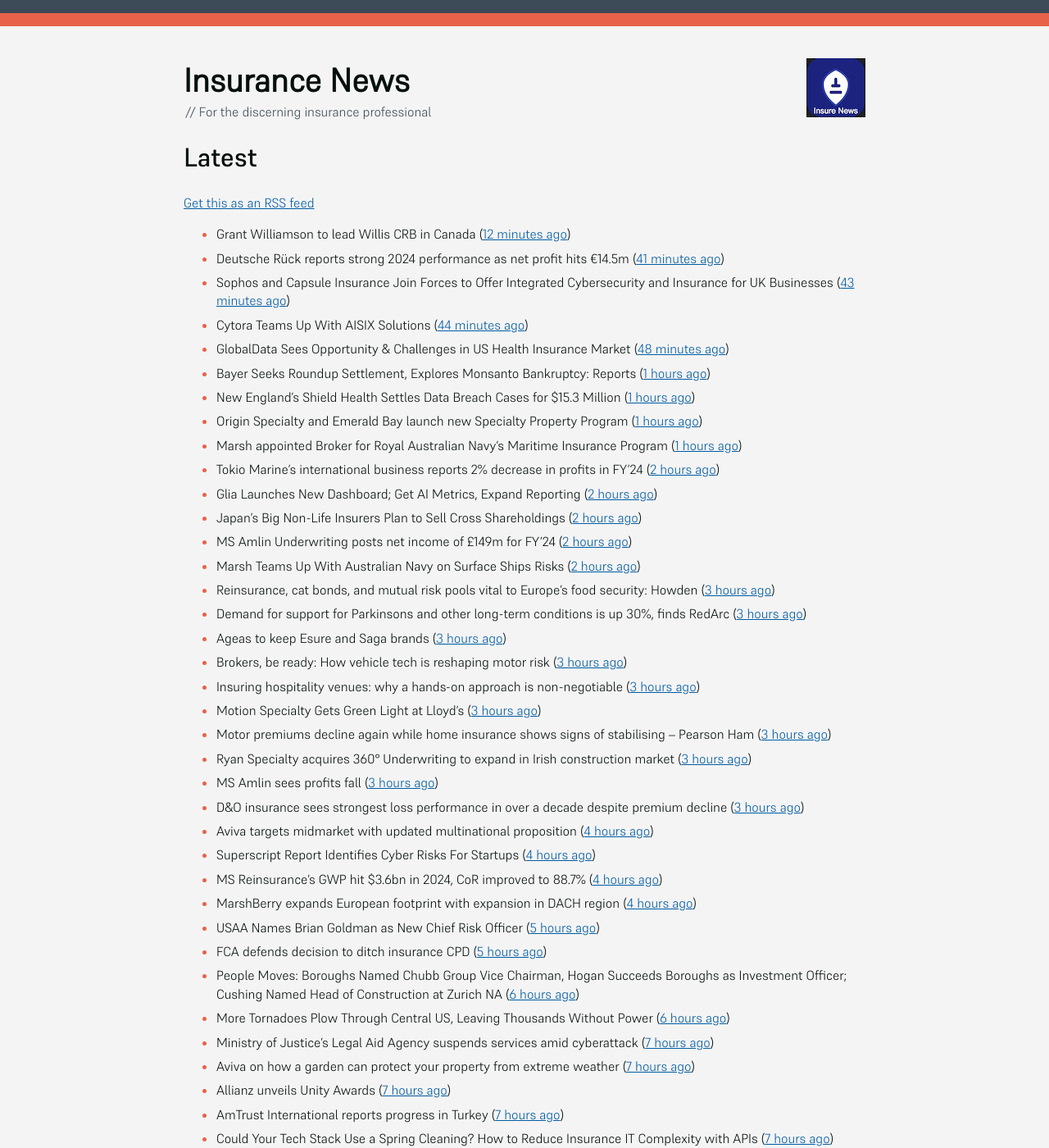
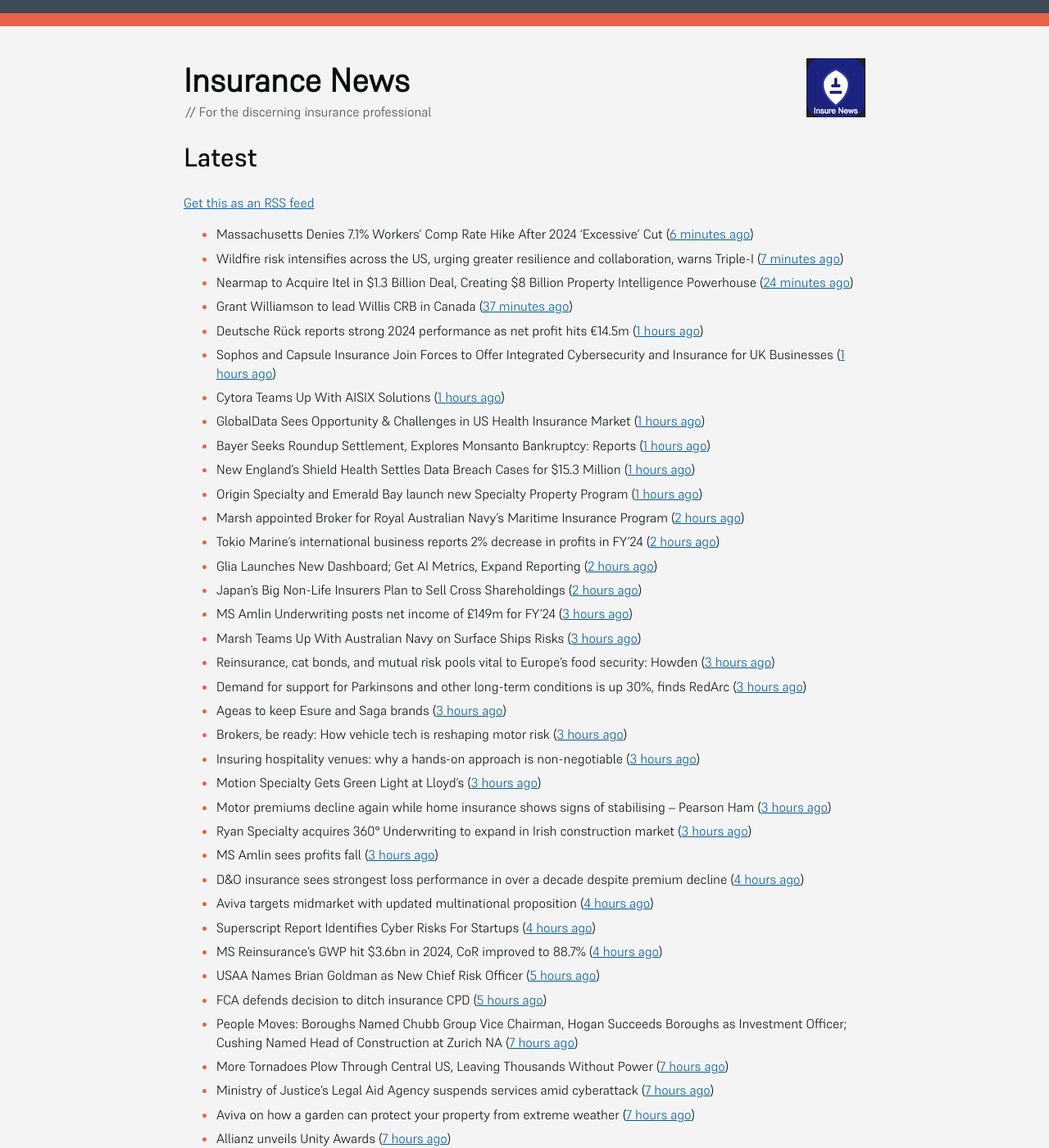
Before and after one commit to mat-0/feeds.thechels.uk, a Jekyll site: the page built from index.md, in a window 1280 px wide and 1400 px high. Shown: the whole window at 82% size. Built offline with Jekyll 4.4.1, drawn with Linux system fonts in a browser that asks for light colours; some of the changed text lies outside the part shown.

Commit message:
New Feed

```diff
--- a/index.md
+++ b/index.md
@@ -8,20 +8,23 @@ description: Latest Updates
 [Get this as an RSS feed](/feed.rss)
 
 <!-- news_marker starts -->
-- Grant Williamson to lead Willis CRB in Canada ([12 minutes ago](https://www.reinsurancene.ws/grant-williamson-to-lead-willis-crb-in-canada/))
-- Deutsche Rück reports strong 2024 performance as net profit hits €14.5m ([41 minutes ago](https://www.reinsurancene.ws/deutsche-ruck-reports-strong-2024-performance-as-net-profit-hits-e14-5m/))
-- Sophos and Capsule Insurance Join Forces to Offer Integrated Cybersecurity and Insurance for UK Businesses ([43 minutes ago](https://www.insurtechinsights.com/sophos-and-capsule-insurance-join-forces-to-offer-integrated-cybersecurity-and-insurance-for-uk-businesses/))
-- Cytora Teams Up With AISIX Solutions ([44 minutes ago](https://insurance-edge.net/2025/05/20/cytora-teams-up-with-aisix-solutions/))
-- GlobalData Sees Opportunity & Challenges in US Health Insurance Market ([48 minutes ago](https://insurance-edge.net/2025/05/20/globaldata-sees-opportunity-challenges-in-us-health-insurance-market/))
+- Massachusetts Denies 7.1% Workers’ Comp Rate Hike After 2024 ‘Excessive’ Cut ([6 minutes ago](https://www.insurancejournal.com/news/east/2025/05/20/824489.htm))
+- Wildfire risk intensifies across the US, urging greater resilience and collaboration, warns Triple-I ([7 minutes ago](https://www.reinsurancene.ws/wildfire-risk-intensifies-across-the-us-urging-greater-resilience-and-collaboration-warns-triple-i/))
+- Nearmap to Acquire Itel in $1.3 Billion Deal, Creating $8 Billion Property Intelligence Powerhouse ([24 minutes ago](https://www.insurtechinsights.com/nearmap-to-acquire-itel-in-1-3-billion-deal-creating-8-billion-property-intelligence-powerhouse/))
+- Grant Williamson to lead Willis CRB in Canada ([37 minutes ago](https://www.reinsurancene.ws/grant-williamson-to-lead-willis-crb-in-canada/))
+- Deutsche Rück reports strong 2024 performance as net profit hits €14.5m ([1 hours ago](https://www.reinsurancene.ws/deutsche-ruck-reports-strong-2024-performance-as-net-profit-hits-e14-5m/))
+- Sophos and Capsule Insurance Join Forces to Offer Integrated Cybersecurity and Insurance for UK Businesses ([1 hours ago](https://www.insurtechinsights.com/sophos-and-capsule-insurance-join-forces-to-offer-integrated-cybersecurity-and-insurance-for-uk-businesses/))
+- Cytora Teams Up With AISIX Solutions ([1 hours ago](https://insurance-edge.net/2025/05/20/cytora-teams-up-with-aisix-solutions/))
+- GlobalData Sees Opportunity & Challenges in US Health Insurance Market ([1 hours ago](https://insurance-edge.net/2025/05/20/globaldata-sees-opportunity-challenges-in-us-health-insurance-market/))
 - Bayer Seeks Roundup Settlement, Explores Monsanto Bankruptcy: Reports ([1 hours ago](https://www.insurancejournal.com/news/national/2025/05/20/824477.htm))
 - New England’s Shield Health Settles Data Breach Cases for $15.3 Million ([1 hours ago](https://www.insurancejournal.com/news/east/2025/05/20/824475.htm))
 - Origin Specialty and Emerald Bay launch new Specialty Property Program ([1 hours ago](https://www.reinsurancene.ws/origin-specialty-and-emerald-bay-launch-new-specialty-property-program/))
-- Marsh appointed Broker for Royal Australian Navy’s Maritime Insurance Program ([1 hours ago](https://www.reinsurancene.ws/marsh-appointed-broker-for-royal-australian-navys-maritime-insurance-program/))
+- Marsh appointed Broker for Royal Australian Navy’s Maritime Insurance Program ([2 hours ago](https://www.reinsurancene.ws/marsh-appointed-broker-for-royal-australian-navys-maritime-insurance-program/))
 - Tokio Marine’s international business reports 2% decrease in profits in FY’24 ([2 hours ago](https://www.reinsurancene.ws/tokio-marines-international-business-reports-2-decrease-in-profits-in-fy24/))
 - Glia Launches New Dashboard; Get AI Metrics, Expand Reporting ([2 hours ago](https://insurance-edge.net/2025/05/20/glia-launches-new-dashboard-get-ai-metrics-expand-reporting/))
 - Japan’s Big Non-Life Insurers Plan to Sell Cross Shareholdings ([2 hours ago](https://www.insurancejournal.com/news/international/2025/05/20/824468.htm))
-- MS Amlin Underwriting posts net income of £149m for FY’24 ([2 hours ago](https://www.reinsurancene.ws/ms-amlin-underwriting-posts-net-income-of-149m-for-fy24/))
-- Marsh Teams Up With Australian Navy on Surface Ships Risks ([2 hours ago](https://insurance-edge.net/2025/05/20/marsh-teams-up-with-australian-navy-on-surface-ships-risks/))
+- MS Amlin Underwriting posts net income of £149m for FY’24 ([3 hours ago](https://www.reinsurancene.ws/ms-amlin-underwriting-posts-net-income-of-149m-for-fy24/))
+- Marsh Teams Up With Australian Navy on Surface Ships Risks ([3 hours ago](https://insurance-edge.net/2025/05/20/marsh-teams-up-with-australian-navy-on-surface-ships-risks/))
 - Reinsurance, cat bonds, and mutual risk pools vital to Europe’s food security: Howden ([3 hours ago](https://www.reinsurancene.ws/reinsurance-cat-bonds-and-mutual-risk-pools-vital-to-europes-food-security-howden/))
 - Demand for support for Parkinsons and other long-term conditions is up 30%, finds RedArc ([3 hours ago](https://ifamagazine.com/demand-for-support-for-parkinsons-and-other-long-term-conditions-is-up-30-finds-redarc/))
 - Ageas to keep Esure and Saga brands ([3 hours ago](https://www.postonline.co.uk/news/7957788/ageas-to-keep-esure-and-saga-brands))
@@ -31,45 +34,43 @@ description: Latest Updates
 - Motor premiums decline again while home insurance shows signs of stabilising – Pearson Ham ([3 hours ago](https://www.insurancebusinessmag.com/uk/news/auto-motor/motor-premiums-decline-again-while-home-insurance-shows-signs-of-stabilising--pearson-ham-536267.aspx))
 - Ryan Specialty acquires 360° Underwriting to expand in Irish construction market ([3 hours ago](https://www.insurancebusinessmag.com/uk/news/breaking-news/ryan-specialty-acquires-360-underwriting-to-expand-in-irish-construction-market-536266.aspx))
 - MS Amlin sees profits fall ([3 hours ago](https://www.insurancebusinessmag.com/uk/news/breaking-news/ms-amlin-sees-profits-fall-536259.aspx))
-- D&O insurance sees strongest loss performance in over a decade despite premium decline ([3 hours ago](https://www.reinsurancene.ws/do-insurance-sees-strongest-loss-performance-in-over-a-decade-despite-premium-decline/))
+- D&O insurance sees strongest loss performance in over a decade despite premium decline ([4 hours ago](https://www.reinsurancene.ws/do-insurance-sees-strongest-loss-performance-in-over-a-decade-despite-premium-decline/))
 - Aviva targets midmarket with updated multinational proposition ([4 hours ago](https://www.postonline.co.uk/broker/7957787/aviva-targets-midmarket-with-updated-multinational-proposition))
 - Superscript Report Identifies Cyber Risks For Startups ([4 hours ago](https://insurance-edge.net/2025/05/20/superscript-report-identifies-cyber-risks-for-startups/))
 - MS Reinsurance’s GWP hit $3.6bn in 2024, CoR improved to 88.7% ([4 hours ago](https://www.reinsurancene.ws/ms-reinsurances-gwp-hit-3-6bn-in-2024-cor-improved-to-88-7/))
-- MarshBerry expands European footprint with expansion in DACH region ([4 hours ago](https://www.reinsurancene.ws/marshberry-expands-european-footprint-with-expansion-in-dach-region/))
 - USAA Names Brian Goldman as New Chief Risk Officer ([5 hours ago](https://www.insurtechinsights.com/usaa-names-brian-goldman-as-new-chief-risk-officer/))
 - FCA defends decision to ditch insurance CPD ([5 hours ago](https://www.postonline.co.uk/news/7957780/fca-defends-decision-to-ditch-insurance-cpd))
-- People Moves: Boroughs Named Chubb Group Vice Chairman, Hogan Succeeds Boroughs as Investment Officer; Cushing Named Head of Construction at Zurich NA ([6 hours ago](https://www.insurancejournal.com/news/national/2025/05/20/824390.htm))
-- More Tornadoes Plow Through Central US, Leaving Thousands Without Power ([6 hours ago](https://www.insurancejournal.com/news/southeast/2025/05/20/824450.htm))
+- People Moves: Boroughs Named Chubb Group Vice Chairman, Hogan Succeeds Boroughs as Investment Officer; Cushing Named Head of Construction at Zurich NA ([7 hours ago](https://www.insurancejournal.com/news/national/2025/05/20/824390.htm))
+- More Tornadoes Plow Through Central US, Leaving Thousands Without Power ([7 hours ago](https://www.insurancejournal.com/news/southeast/2025/05/20/824450.htm))
 - Ministry of Justice's Legal Aid Agency suspends services amid cyberattack ([7 hours ago](https://www.insurancebusinessmag.com/uk/news/cyber/ministry-of-justices-legal-aid-agency-suspends-services-amid-cyberattack-536241.aspx))
 - Aviva on how a garden can protect your property from extreme weather ([7 hours ago](https://www.insurancebusinessmag.com/uk/news/property-insurance/aviva-on-how-a-garden-can-protect-your-property-from-extreme-weather-536238.aspx))
 - Allianz unveils Unity Awards ([7 hours ago](https://www.insurancebusinessmag.com/uk/news/breaking-news/allianz-unveils-unity-awards-536237.aspx))
 - AmTrust International reports progress in Turkey ([7 hours ago](https://www.insurancebusinessmag.com/uk/news/breaking-news/amtrust-international-reports-progress-in-turkey-536236.aspx))
-- Could Your Tech Stack Use a Spring Cleaning? How to Reduce Insurance IT Complexity with APIs ([7 hours ago](https://www.insurancejournal.com/blogs/agentsync/2025/05/20/822951.htm))
-- Driverless Trucking Firm Aurora Puts Human Back in Driver’s Seat ([7 hours ago](https://www.insurancejournal.com/news/southcentral/2025/05/20/824443.htm))
-- Big Interview: Jason Richards, Swiss Re ([7 hours ago](https://www.postonline.co.uk/reinsurance/7957541/big-interview-jason-richards-swiss-re))
+- Could Your Tech Stack Use a Spring Cleaning? How to Reduce Insurance IT Complexity with APIs ([8 hours ago](https://www.insurancejournal.com/blogs/agentsync/2025/05/20/822951.htm))
+- Driverless Trucking Firm Aurora Puts Human Back in Driver’s Seat ([8 hours ago](https://www.insurancejournal.com/news/southcentral/2025/05/20/824443.htm))
+- Big Interview: Jason Richards, Swiss Re ([8 hours ago](https://www.postonline.co.uk/reinsurance/7957541/big-interview-jason-richards-swiss-re))
 - APCIA: Record Shows ‘Minimal Complaints’ on Hurricane Milton, Helene Claims ([8 hours ago](https://www.insurancejournal.com/news/national/2025/05/20/824364.htm))
 - Italy’s Data Watchdog Fines AI Company Replika’s Developer $5.6 Million ([8 hours ago](https://www.insurancejournal.com/news/international/2025/05/20/824403.htm))
-- EY Negligently Missed Huge Fraud at Collapsed Hospital Operator, $3B UK Trial Hears ([8 hours ago](https://www.insurancejournal.com/news/international/2025/05/20/824369.htm))
-- EU Will Propose to G7 Nations a Reduction in Sanctions Price Cap for Russian Oil ([8 hours ago](https://www.insurancejournal.com/news/international/2025/05/20/824398.htm))
-- Motion Specialty Launches Lloyd’s MGU, Founded by Former Hiscox Executives ([8 hours ago](https://www.insurancejournal.com/news/international/2025/05/20/824409.htm))
-- FCC Approves Verizon Deal to Acquire Frontier After DEI Changes ([8 hours ago](https://www.insurancejournal.com/news/national/2025/05/20/824415.htm))
-- People Moves: O’Day Named Acting Director of Oregon DCBS, Keen as Acting Insurance Commissioner ([8 hours ago](https://www.insurancejournal.com/news/west/2025/05/20/824095.htm))
-- Maryland Officials Say Autopsies Misclassified Deaths in Police Custody ([8 hours ago](https://www.insurancejournal.com/news/east/2025/05/20/824439.htm))
-- US Aviation Authorities Probe LaGuardia Runway Close Call ([8 hours ago](https://www.insurancejournal.com/news/east/2025/05/20/824432.htm))
-- Idaho Police Release Names of 6 Killed in Yellowstone Tour Crash Amid Investigation ([8 hours ago](https://www.insurancejournal.com/news/west/2025/05/20/824420.htm))
-- A new era for justice in Northern Ireland? ([8 hours ago](https://www.postonline.co.uk/claims/7957782/a-new-era-for-justice-in-northern-ireland))
-- Train Strikes Family on Ohio Railroad Bridge, Killing 3 ([8 hours ago](https://www.insurancejournal.com/news/midwest/2025/05/20/824453.htm))
+- EY Negligently Missed Huge Fraud at Collapsed Hospital Operator, $3B UK Trial Hears ([9 hours ago](https://www.insurancejournal.com/news/international/2025/05/20/824369.htm))
+- EU Will Propose to G7 Nations a Reduction in Sanctions Price Cap for Russian Oil ([9 hours ago](https://www.insurancejournal.com/news/international/2025/05/20/824398.htm))
+- Motion Specialty Launches Lloyd’s MGU, Founded by Former Hiscox Executives ([9 hours ago](https://www.insurancejournal.com/news/international/2025/05/20/824409.htm))
+- FCC Approves Verizon Deal to Acquire Frontier After DEI Changes ([9 hours ago](https://www.insurancejournal.com/news/national/2025/05/20/824415.htm))
+- People Moves: O’Day Named Acting Director of Oregon DCBS, Keen as Acting Insurance Commissioner ([9 hours ago](https://www.insurancejournal.com/news/west/2025/05/20/824095.htm))
+- Maryland Officials Say Autopsies Misclassified Deaths in Police Custody ([9 hours ago](https://www.insurancejournal.com/news/east/2025/05/20/824439.htm))
+- US Aviation Authorities Probe LaGuardia Runway Close Call ([9 hours ago](https://www.insurancejournal.com/news/east/2025/05/20/824432.htm))
+- Idaho Police Release Names of 6 Killed in Yellowstone Tour Crash Amid Investigation ([9 hours ago](https://www.insurancejournal.com/news/west/2025/05/20/824420.htm))
+- A new era for justice in Northern Ireland? ([9 hours ago](https://www.postonline.co.uk/claims/7957782/a-new-era-for-justice-in-northern-ireland))
+- Train Strikes Family on Ohio Railroad Bridge, Killing 3 ([9 hours ago](https://www.insurancejournal.com/news/midwest/2025/05/20/824453.htm))
 - Federal Jury Awards $405K Verdict Against Florida Senior Living Facility ([9 hours ago](https://www.insurancejournal.com/news/southeast/2025/05/20/824447.htm))
 - Staged Auto Accidents: A Costly and Dangerous Threat for Fleets ([9 hours ago](https://www.insurancejournal.com/blogs/iat/2025/05/20/822221.htm))
 - AI data management crucial for insurers' compliance ([17 hours ago](https://www.dig-in.com/news/ai-data-management-crucial-for-insurers-compliance))
-- Strategies for navigating regulatory changes in a digital landscape ([17 hours ago](https://www.dig-in.com/opinion/strategies-for-navigating-federal-and-state-regulations))
+- Strategies for navigating regulatory changes in a digital landscape ([18 hours ago](https://www.dig-in.com/opinion/strategies-for-navigating-federal-and-state-regulations))
 - California Commissioner Launches Smoke Claims & Remediation Task Force ([19 hours ago](https://www.insurancejournal.com/news/west/2025/05/19/824395.htm))
-- Turbulent Waters May Have Been Factor in Mexican Ship’s Crash Into Brooklyn Bridge ([19 hours ago](https://www.insurancejournal.com/news/east/2025/05/19/824334.htm))
+- Turbulent Waters May Have Been Factor in Mexican Ship’s Crash Into Brooklyn Bridge ([20 hours ago](https://www.insurancejournal.com/news/east/2025/05/19/824334.htm))
 - Despite Backlash From Trump, DEI Hasn’t Disappeared at US Companies ([21 hours ago](https://www.insurancejournal.com/news/national/2025/05/19/824379.htm))
 - Fire Destroys Mansion on a Former Louisiana Sugar Plantation ([21 hours ago](https://www.insurancejournal.com/news/southcentral/2025/05/19/824378.htm))
-- Zurich targeting 30% SME growth in 2025 ([22 hours ago](https://www.postonline.co.uk/news/7957779/zurich-targeting-30-sme-growth-in-2025))
-- Aviva Partners with CyberCube to Enhance Cyber Threat Detection and Exposure Management ([22 hours ago](https://www.insurtechinsights.com/aviva-partners-with-cybercube-to-enhance-cyber-threat-detection-and-exposure-management/))
-- M&S’ Slow Recovery From Cyberattack Puts it at Risk of Lasting Damage ([22 hours ago](https://www.insurancejournal.com/news/international/2025/05/19/824356.htm))
+- Zurich targeting 30% SME growth in 2025 ([23 hours ago](https://www.postonline.co.uk/news/7957779/zurich-targeting-30-sme-growth-in-2025))
+- Aviva Partners with CyberCube to Enhance Cyber Threat Detection and Exposure Management ([23 hours ago](https://www.insurtechinsights.com/aviva-partners-with-cybercube-to-enhance-cyber-threat-detection-and-exposure-management/))
 - How Aviva is redefining mid-market support ([1 days ago](https://www.insurancebusinessmag.com/uk/news/breaking-news/how-aviva-is-redefining-midmarket-support-535375.aspx))
 - TELUS Health Acquires Workplace Options in $500 Million Deal, Accelerates Global Wellbeing Ambitions with GTCR Investment ([1 days ago](https://www.insurtechinsights.com/telus-health-acquires-workplace-options-in-500-million-deal-accelerates-global-wellbeing-ambitions-with-gtcr-investment/))
 - Industry reaction to the Law Comission’s will reform report ([1 days ago](https://ifamagazine.com/industry-reaction-to-the-law-comissions-will-reform-report/))
```
Also changed, not shown: other parts of index.md (+0 -1 lines).
